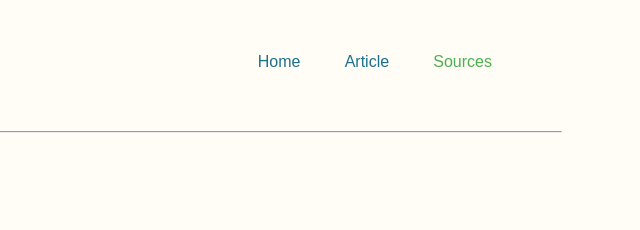
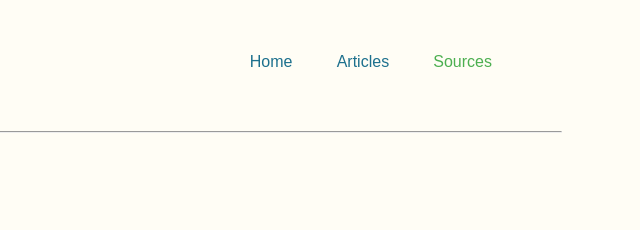
Before and after one commit to lookieitscrumblecookie4life/CS3-2Q-G3-Proj, a plain HTML site: page sources.html in a window 1280 px wide. Shown: the top 230 px of the page, 618-1258 px from the left. Drawn offline with Linux system fonts and the light colour scheme.

Commit message:
Update sources.html

```diff
--- a/sources.html
+++ b/sources.html
@@ -20,7 +20,7 @@
                     </div>
                     <ul>
                         <li><a href="index.html">Home</a></li>
-                        <li><a href="articles.html">Article</a></li>
+                        <li><a href="articles.html">Articles</a></li>
                         <li><a class="nav-activebar" href="sources.html">Sources</a></li>
                     </ul>
                 </div>
```
